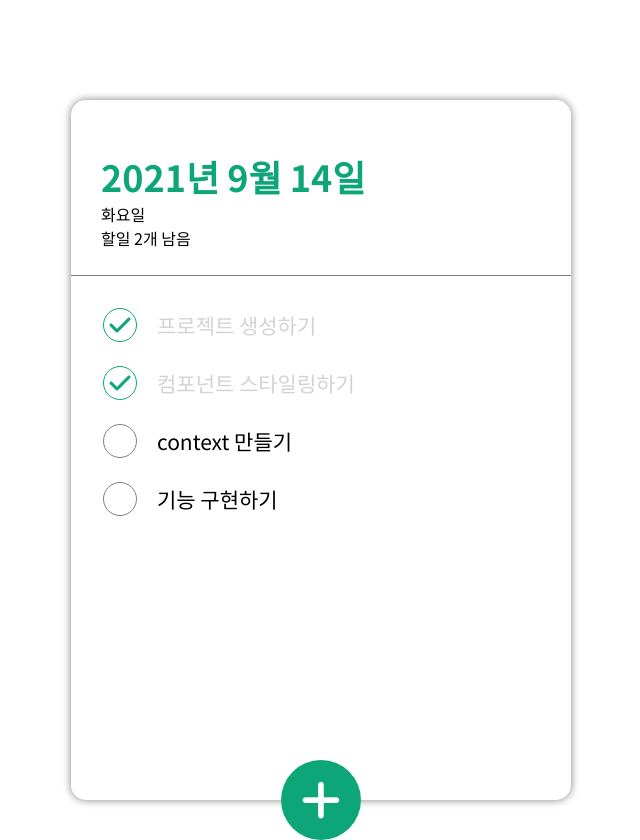
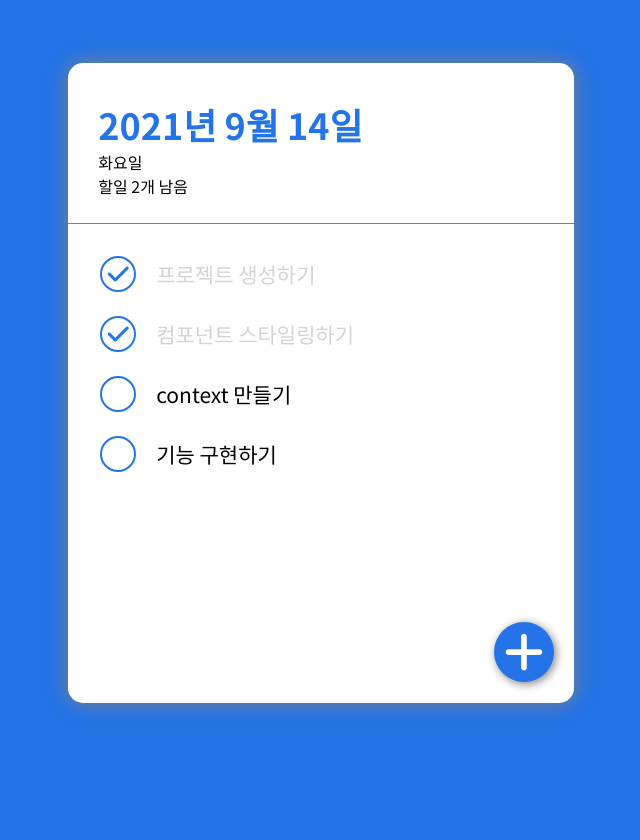
Before and after one commit to pauljeonn/todo-app, a React (Create React App) app: page / in a window 1280 px wide. Shown: the whole page, without its empty margins (319-959 px from the left). After the commit the page ends 800 px from the top, so only its background shows below. Built offline with nearby package versions, Linux system fonts and the light colour scheme.

Commit message:
update styling

```diff
--- a/src/app.scss
+++ b/src/app.scss
@@ -1,3 +1,8 @@
 * {
 	font-family: 'Noto Sans KR', sans-serif;
+	overscroll-behavior-y: none;
 }
+
+body {
+	background-color: #2473e7;
+}
--- a/src/components/todoCreate/TodoCreate.jsx
+++ b/src/components/todoCreate/TodoCreate.jsx
@@ -3,29 +3,27 @@ import styled, { css } from 'styled-components';
 import { useTodoDispatch, useTodoNextId } from '../../TodoContext';
 
 const CircleButton = styled.div`
-	background: #0ca678;
+	background: #2473e7;
 	z-index: 5;
 	cursor: pointer;
-	width: 80px;
-	height: 80px;
+	width: 60px;
+	height: 60px;
 	display: flex;
 	align-items: center;
 	justify-content: center;
-
 	position: absolute;
-	left: 50%;
-	bottom: 0px;
+	right: -2%;
+	bottom: 8%;
 	transform: translate(-50%, 50%);
-
 	font-size: 45px;
 	color: white;
 	border-radius: 50%;
-
 	border: none;
 	outline: none;
+	box-shadow: 2px 2px 10px gray;
 
 	&:hover {
-		background: #a2e3cf;
+		background: #709ee4;
 	}
 
 	&:active {
--- a/src/components/todoHead/todoHead.scss
+++ b/src/components/todoHead/todoHead.scss
@@ -1,5 +1,5 @@
 .todo-head {
-	padding-top: 50px;
+	padding-top: 35px;
 	padding-left: 30px;
 	padding-right: 30px;
 	padding-bottom: 25px;
@@ -8,6 +8,6 @@
 	h1 {
 		margin: 0;
 		font-size: 36px;
-		color: #0ca678;
+		color: #2473e7;
 	}
 }
--- a/src/components/todoItem/TodoItem.jsx
+++ b/src/components/todoItem/TodoItem.jsx
@@ -6,7 +6,7 @@ const CheckCircle = styled.div`
 	width: 32px;
 	height: 32px;
 	border-radius: 50%;
-	border: 1px solid gray;
+	border: 2px solid #2473e7;
 	font-size: 24px;
 	display: flex;
 	align-items: center;
@@ -16,8 +16,8 @@ const CheckCircle = styled.div`
 	${(props) =>
 		props.done &&
 		css`
-			border: 1px solid #0ca678;
-			color: #0ca678;
+			border: 2px solid #2473e7;
+			color: #2473e7;
 		`}
 `;
 
--- a/src/components/todoItem/todoItem.scss
+++ b/src/components/todoItem/todoItem.scss
@@ -5,7 +5,7 @@
 	padding-bottom: 12px;
 
 	i {
-		color: green;
+		color: #2473e7;
 	}
 
 	&:hover {
@@ -18,7 +18,7 @@
 		width: 32px;
 		height: 32px;
 		border-radius: 16px;
-		border: 1px solid green;
+		border: 1px solid #2473e7;
 		font-size: 24px;
 		display: flex;
 		align-items: center;
--- a/src/components/todoTemplate/todoTemplate.scss
+++ b/src/components/todoTemplate/todoTemplate.scss
@@ -1,15 +1,15 @@
 .todo-template {
-	width: 500px;
-	height: 700px;
+	width: 40%;
+	height: 80vh;
 
 	position: relative;
 	background-color: white;
 	border-radius: 15px;
-	box-shadow: 0 0 8px gray;
+	box-shadow: 0 0 20px gray;
 
 	margin: 0 auto;
-	margin-top: 100px;
-	margin-bottom: 30px;
+	margin-top: 5%;
+	margin-bottom: 5%;
 
 	display: flex;
 	flex-direction: column;
```
